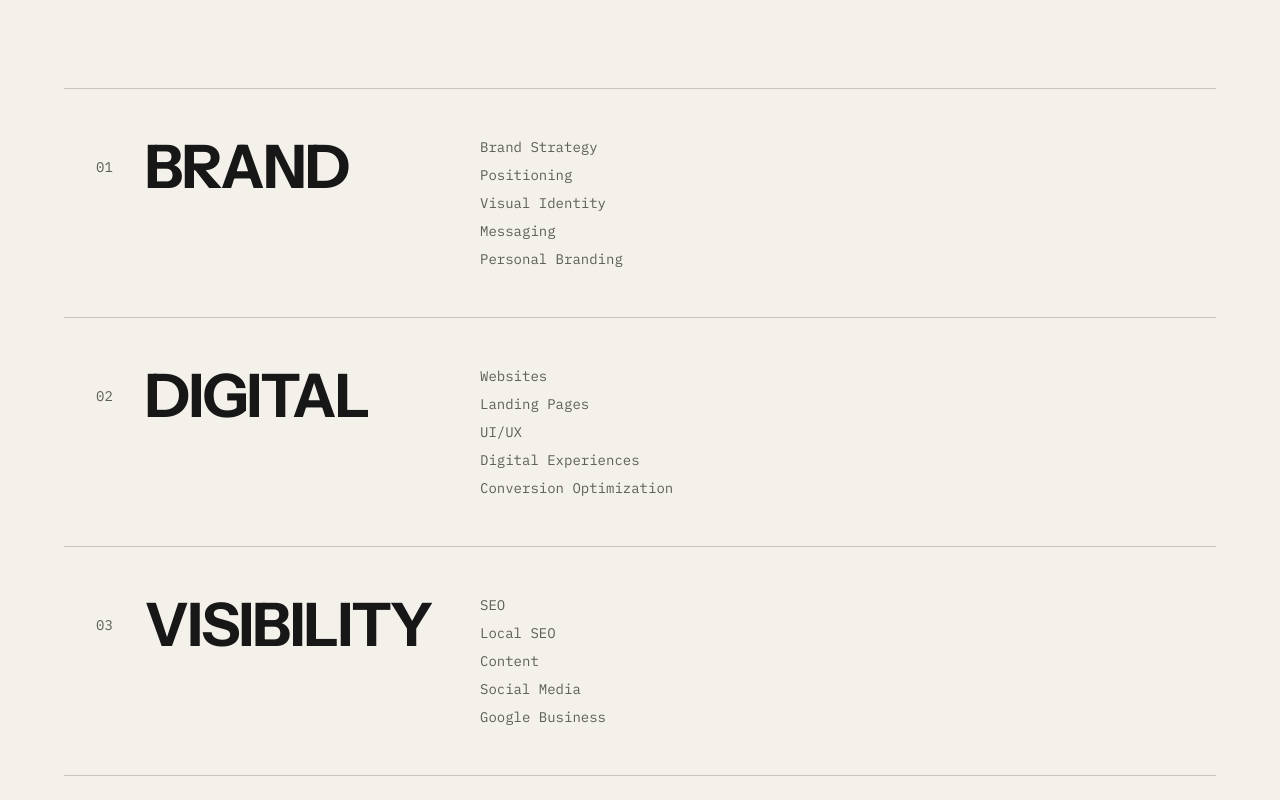
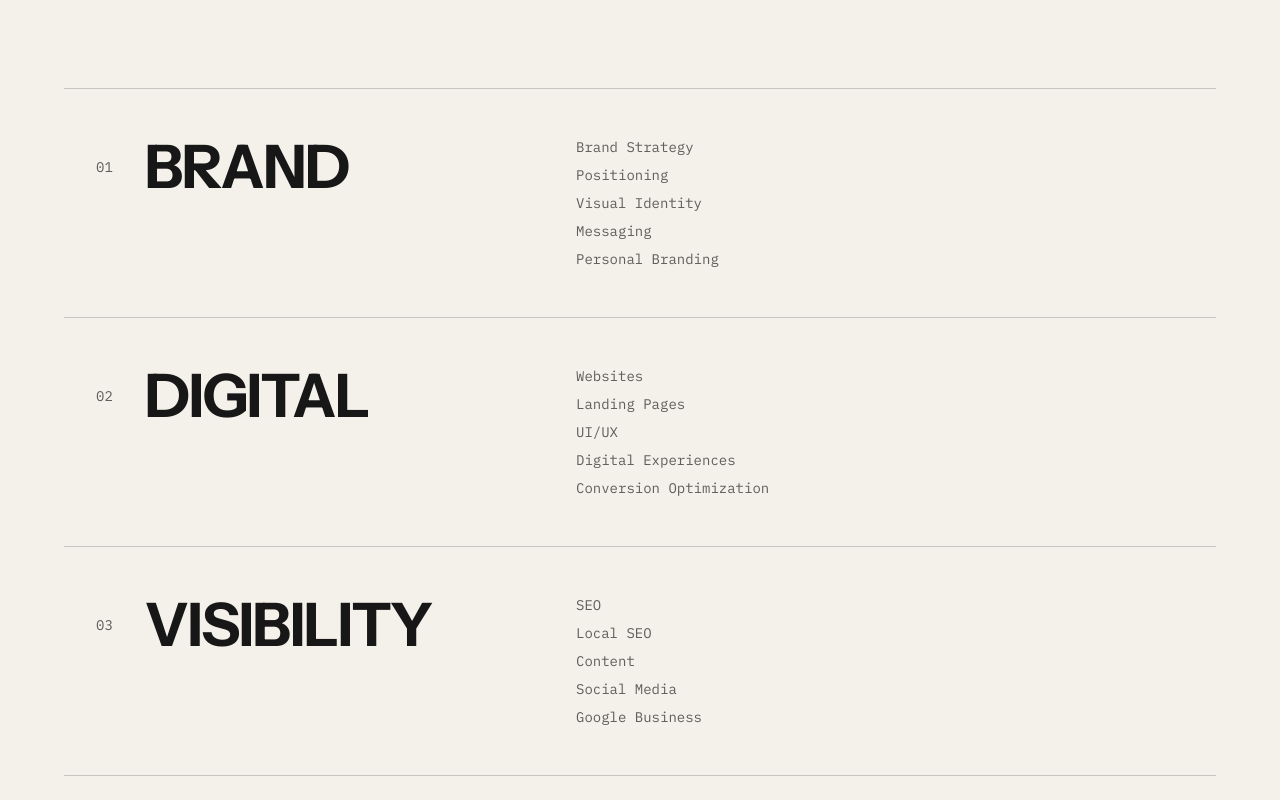
Before and after one commit to mkhan0012/Falah, a Next.js app: page / in a window 1280 px wide. Shown: the part 7020-7820 px from the top of the page. Built offline with nearby package versions, Linux system fonts and the light colour scheme.

Commit message:
fix: resolve text overflow overlap in ServicesSection by adjusting grid columns

```diff
--- a/src/components/sections/ServicesSection.tsx
+++ b/src/components/sections/ServicesSection.tsx
@@ -42,7 +42,7 @@ export default function ServicesSection() {
 
                 <div className="grid grid-cols-1 md:grid-cols-12 gap-8 items-start pl-4 md:pl-8">
                   {/* Number & Title */}
-                  <div className="md:col-span-4 flex flex-col md:flex-row md:items-center gap-4 md:gap-8">
+                  <div className="md:col-span-5 lg:col-span-5 flex flex-col md:flex-row md:items-center gap-4 md:gap-8">
                     <span className={clsx(
                       "text-sm font-mono transition-colors",
                       isActive ? "text-vermilion font-bold" : "text-slate"
@@ -55,7 +55,7 @@ export default function ServicesSection() {
                   </div>
 
                   {/* Capabilities List */}
-                  <div className="md:col-span-4">
+                  <div className="md:col-span-3 lg:col-span-3 mt-4 md:mt-0">
                     <ul className="flex flex-col gap-2 text-sm font-mono text-slate">
                       {service.items.map((item) => (
                         <li key={item}>{item}</li>
@@ -64,7 +64,7 @@ export default function ServicesSection() {
                   </div>
 
                   {/* Description Reveal */}
-                  <div className="md:col-span-4 overflow-hidden">
+                  <div className="md:col-span-4 lg:col-span-4 overflow-hidden mt-4 md:mt-0">
                     <div
                       className={clsx(
                         "transition-all duration-500 ease-[cubic-bezier(0.19,1,0.22,1)] flex flex-col items-start gap-6",
```
